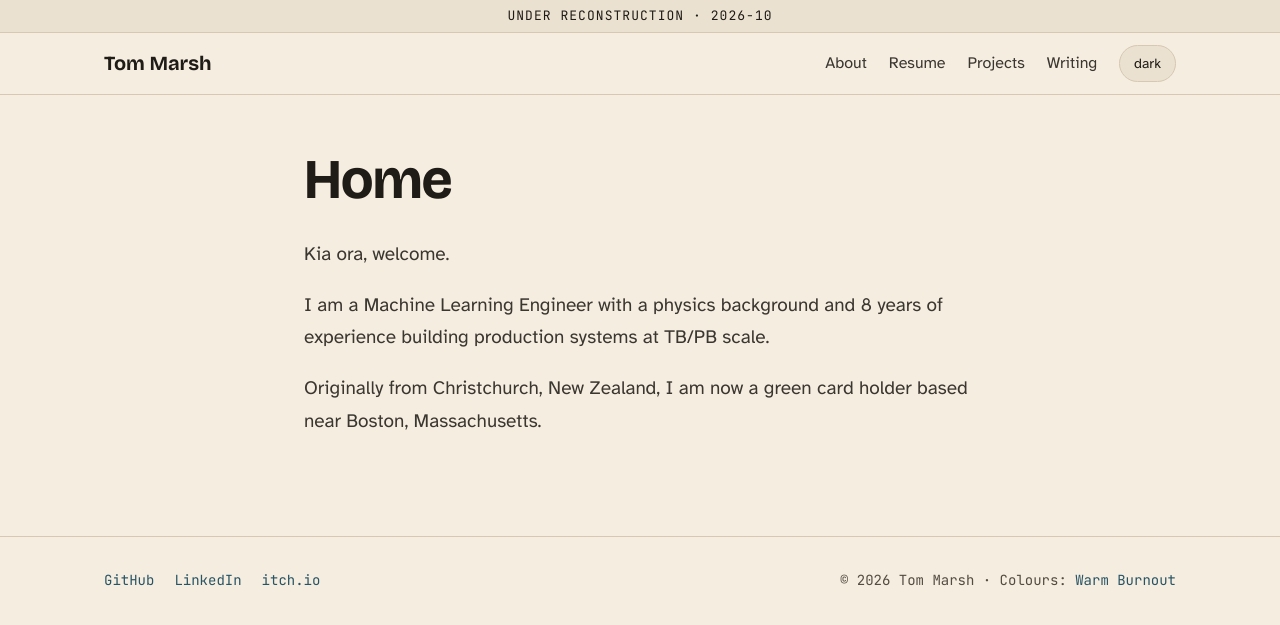
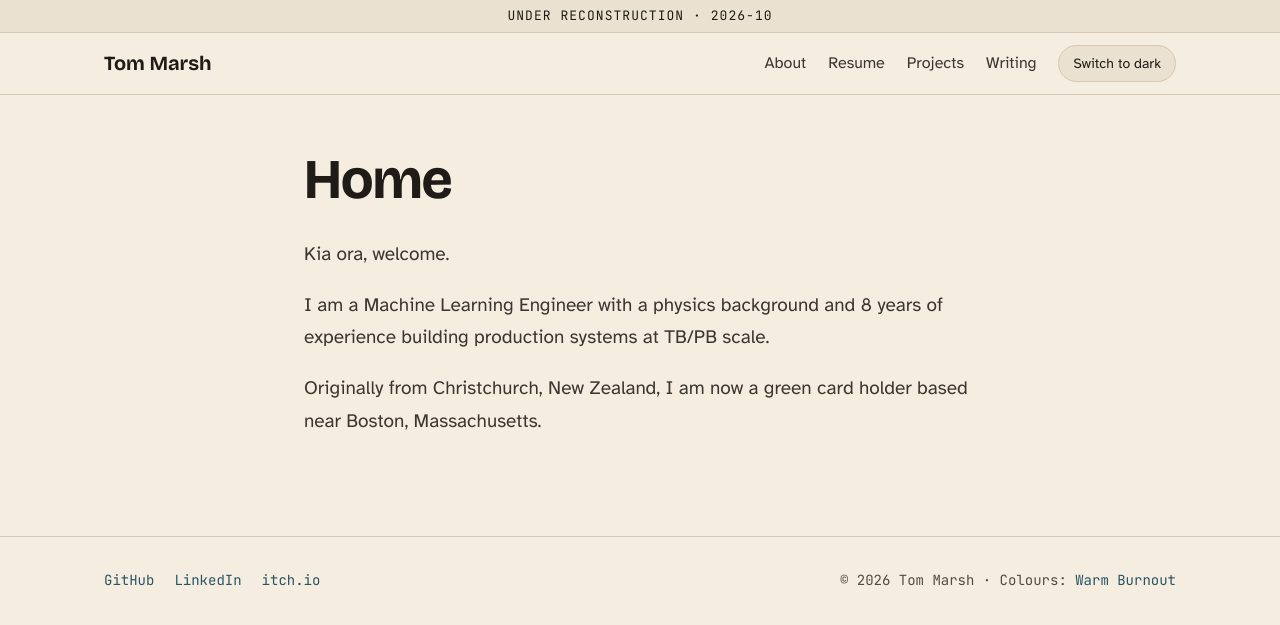
Before and after one commit to Graphight/Graphight.github.io, a Jekyll site: the page built from index.md, in a window 1280 px wide. Shown: the top 625 px of the page. Built offline with Jekyll 4.4.1, drawn with Linux system fonts in a browser that asks for light colours; our own code applies the rules of GitHub Pages for plain Markdown files.

Commit message:
layouts: name the toggle by its target mode and follow OS changes

```diff
--- a/_includes/navigation.html
+++ b/_includes/navigation.html
@@ -4,5 +4,5 @@
   <a href="{{ '/pages/resume' | relative_url }}"{% if here == '/pages/resume' %} aria-current="page"{% endif %}>Resume</a>
   <a href="{{ '/pages/projects' | relative_url }}"{% if here == '/pages/projects' %} aria-current="page"{% endif %}>Projects</a>
   <a href="{{ '/pages/writing' | relative_url }}"{% if here == '/pages/writing' or page.layout == 'article' %} aria-current="page"{% endif %}>Writing</a>
-  <button type="button" id="theme-toggle" class="theme-toggle" aria-label="Switch colour theme" hidden></button>
+  <button type="button" id="theme-toggle" class="theme-toggle" hidden></button>
 </nav>
--- a/_layouts/default.html
+++ b/_layouts/default.html
@@ -43,12 +43,12 @@
 <script>
 (function () {
   var root = document.documentElement, btn = document.getElementById("theme-toggle");
-  function current() {
-    return root.dataset.theme || (matchMedia("(prefers-color-scheme: dark)").matches ? "dark" : "light");
-  }
-  function label() { btn.textContent = current() === "dark" ? "light" : "dark"; }
+  var os = matchMedia("(prefers-color-scheme: dark)");
+  function current() { return root.dataset.theme || (os.matches ? "dark" : "light"); }
+  function label() { btn.textContent = current() === "dark" ? "Switch to light" : "Switch to dark"; }
   btn.hidden = false;
   label();
+  os.addEventListener("change", label);
   btn.addEventListener("click", function () {
     var next = current() === "dark" ? "light" : "dark";
     root.dataset.theme = next;
```
